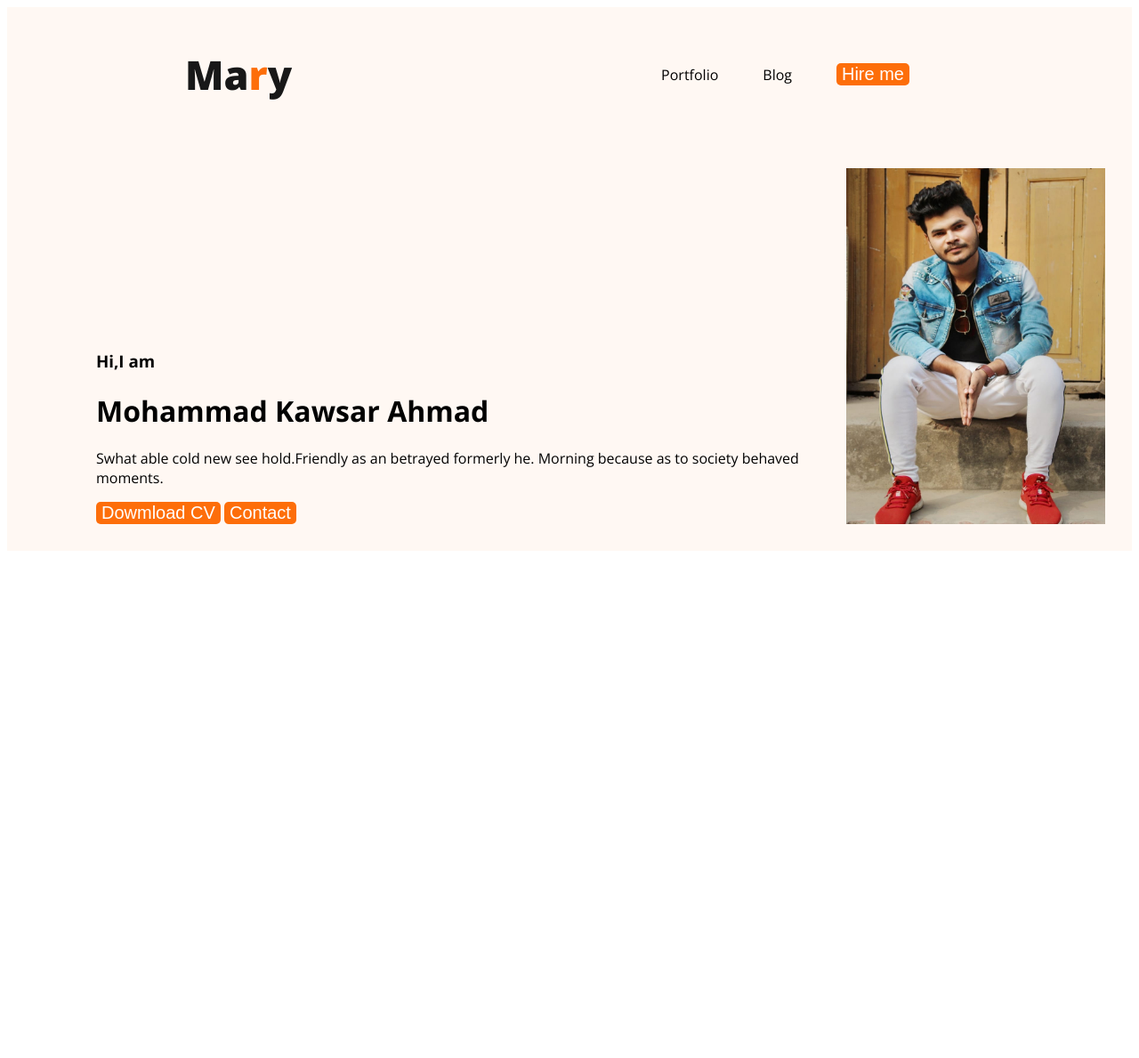
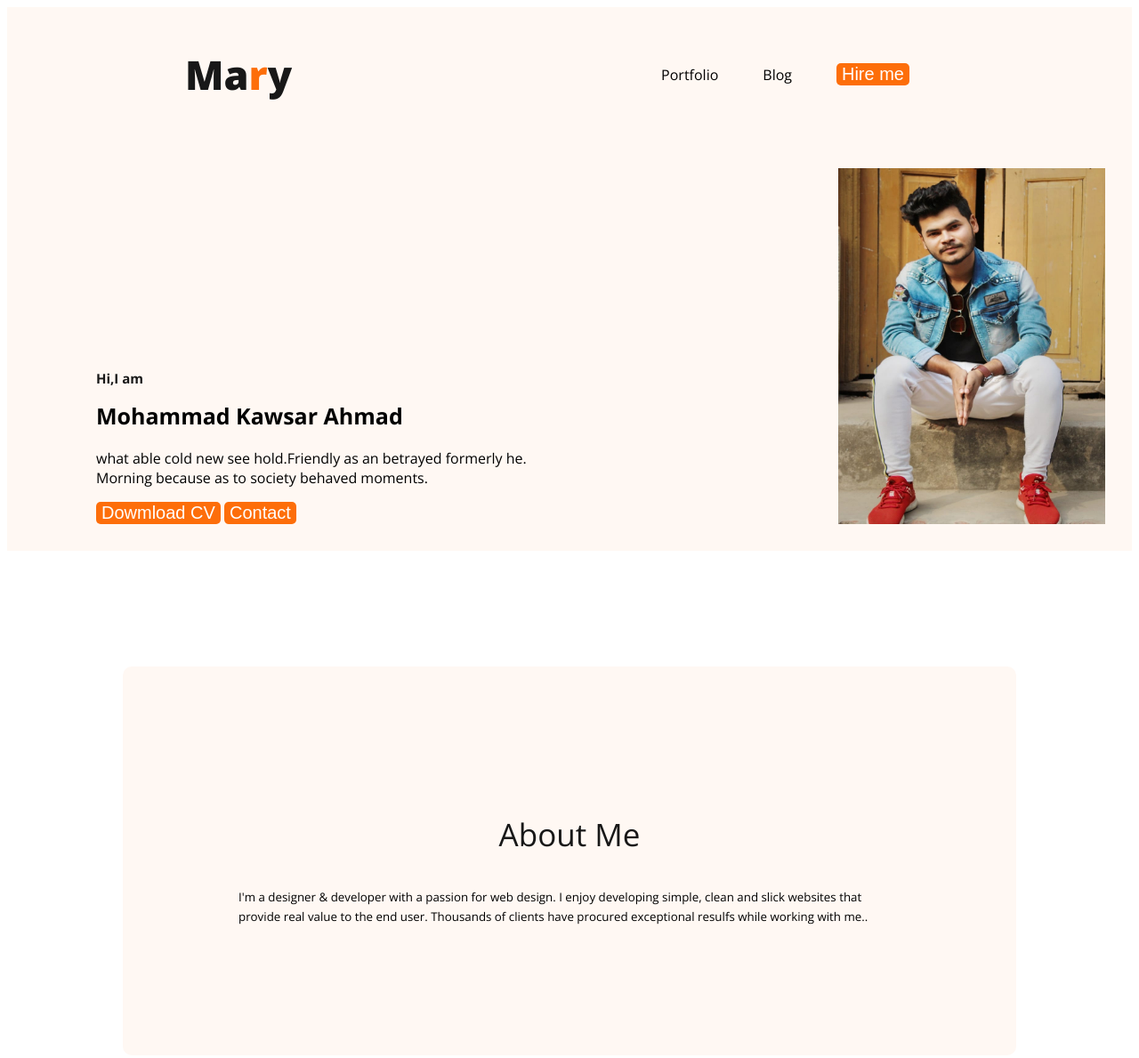
Before and after one commit to kawsarahmad10/web-developer-pot, a plain HTML site: page index.html in a window 1280 px wide. Shown: the whole page at 89% size. Before the commit the page ends 800 px from the top, so only its background shows below. Drawn offline with nearby package versions, Linux system fonts and the light colour scheme.

Commit message:
added section tag

```diff
--- a/index.html
+++ b/index.html
@@ -22,10 +22,10 @@
     </ul>
 </nav>
 <div class="banner">
-    <div>
+    <div class="banner-content">
         <h3 class="banner-greeting">Hi,I am </h3>
         <h1 class="banner-title"> Mohammad Kawsar Ahmad</h1>
-        <p> Swhat able cold new see hold.Friendly as an betrayed formerly he.
+        <p> what able cold new see hold.Friendly as an betrayed formerly he.
              Morning because as to society behaved moments.</p>
     <button class="btn-primary">Dowmload CV</button>
     <button class="btn-primary">Contact</button>
@@ -34,6 +34,15 @@
 </div>
     </header>
 <main>
+    <section class="about">
+        <h3 class="section-title">About Me</h3>
+        <p class="description"><small> I'm a designer & developer
+             with a passion for web design. I enjoy
+             developing simple, clean and slick websites
+             that provide real value to the end user.
+              Thousands of clients
+               have procured exceptional resulfs while working with me..</small></p>
+    </section>
 
 </main>
 <footer>
--- a/style/portfolio.css
+++ b/style/portfolio.css
@@ -14,7 +14,18 @@ body{
     font-weight: 400;
     padding: 20px30px;
 }
+.section-title{
+    color: #181818;
+    text-align: center;
+    font-size: 35px;
+    font-weight: 70;
+}
 
+.section-description{
+    color: #757575;
+    text-align: center;
+    font-size: 18px;
+}
 
 nav{
     display: flex;
@@ -43,14 +54,37 @@ nav a {
     color: grey;
 }
 .header{
-    background-color: #FFF8F3;
-}
+    background-color: #FFF8F3;}
+
 .banner{
     padding: 30px 30px 30px 100px;
     display: flex;
     align-items: end;
+    justify-content: space-between;
 }
+.banner-content{
+    max-width: 500px;
+}
+
+
+
 .banner .profile-pic{
     width: 300px;
     height: 400px;
 }
+.banner-greeting{
+font-size: 15px;
+color: #181818;
+}
+.banner-title{
+    font-size: 25px;
+    font-weight: 700px;
+    margin-top: 5px;
+    margin-bottom: 20px;
+}
+.about{
+    padding: 130px;
+    border-radius: 10px;
+    background-color: #FFF8F3;
+    margin: 130px;
+}
```
